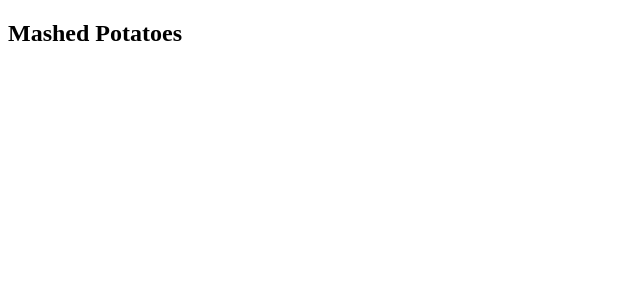
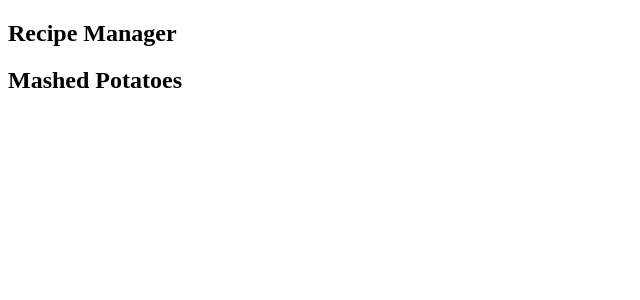
Before and after one commit to AshrafMuhammadNaeem/projectrecipe, a React (Create React App) app: page / in a window 1280 px wide. Shown: the top 300 px of the page, without its empty margins (0-640 px from the left). Built offline with nearby package versions, Linux system fonts and the light colour scheme.

Commit message:
new component RecipeTitle
Created  new component RecipeTitle and imported into App.jsx

```diff
--- a/src/App.js
+++ b/src/App.js
@@ -1,10 +1,12 @@
 import logo from './logo.svg';
 import './App.css';
+import RecipeTitle from './RecipeTitle';
 
 function App() {
   return (
     <article>
-      <h1> Mashed Potatoes </h1>
+      <h1> Recipe Manager </h1>
+      <RecipeTitle />
     </article>
   );
 }
--- /dev/null
+++ b/src/RecipeTitle.jsx
@@ -0,0 +1,9 @@
+import React from "react";
+function RecipeTitle(){
+    const title= "Mashed Potatoes";
+    return(
+        <h2>{title}</h2>
+    );
+
+}
+export default RecipeTitle;
```
